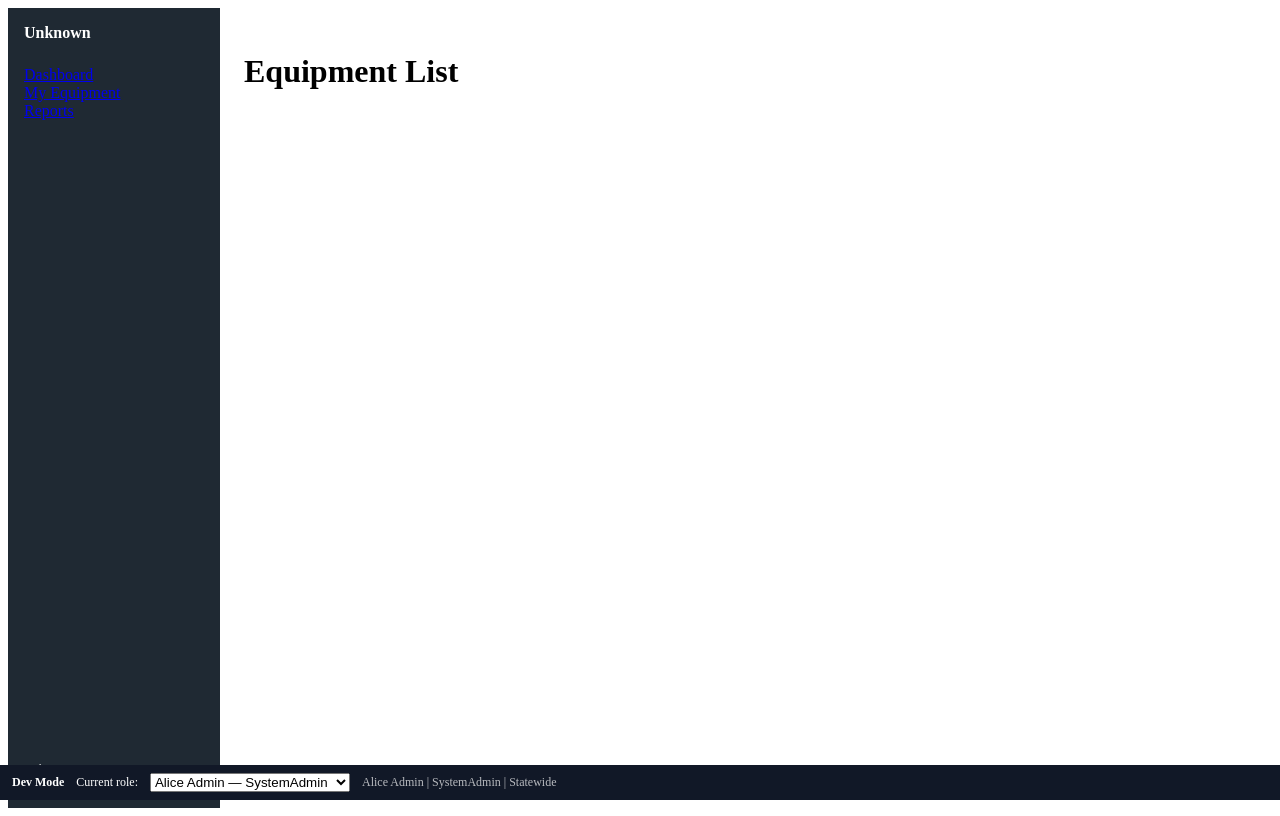
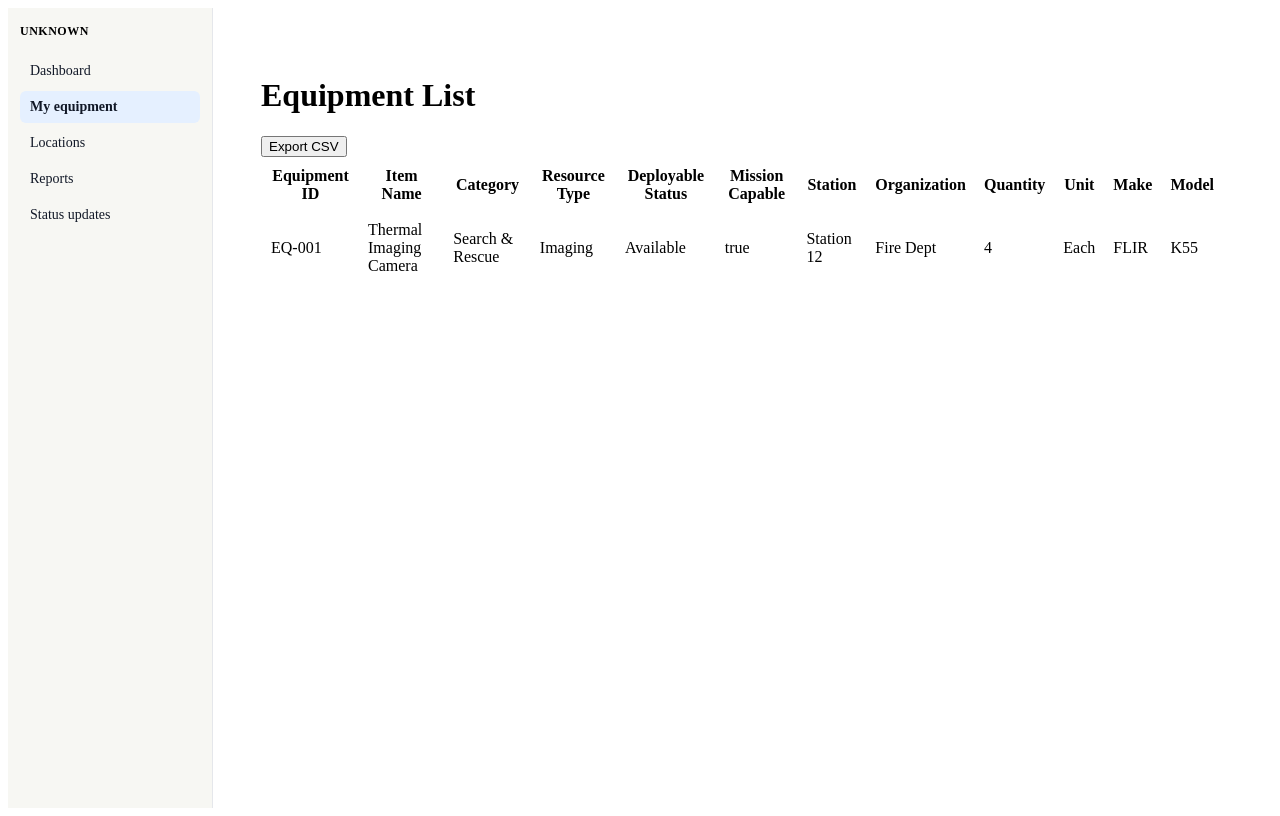
Before and after one commit to gnozea/Inventory, a React (Vite) app: page /equipment in a window 1280 px wide. Built offline with nearby package versions, Linux system fonts and the light colour scheme.

Commit message:
Add equipment creation flow and dashboard updates

```diff
--- a/src/App.tsx
+++ b/src/App.tsx
@@ -1,14 +1,17 @@
+
 import { Routes, Route, Navigate } from "react-router-dom";
 
 import Layout from "./components/Layout";
 import Dashboard from "./pages/Dashboard";
 import EquipmentList from "./pages/EquipmentList";
 import EquipmentDetail from "./pages/EquipmentDetail";
+import AddEquipment from "./pages/AddEquipment";
 import Search from "./pages/Search";
 import Reports from "./pages/Reports";
 import Admin from "./pages/Admin";
 import AccessDenied from "./components/AccessDenied";
 import { useCurrentUser } from "./hooks/useCurrentUser";
+
 
 export default function App() {
   const user = useCurrentUser();
@@ -19,7 +22,7 @@ export default function App() {
         <Route path="/" element={<Dashboard />} />
         <Route path="/equipment" element={<EquipmentList />} />
         <Route path="/equipment/:id" element={<EquipmentDetail />} />
-
+        <Route path="/equipment/new" element={<AddEquipment />} />
         <Route
           path="/search"
           element={
--- /dev/null
+++ b/src/api/equipmentApi.ts
@@ -0,0 +1,33 @@
+import type { EquipmentItem } from "../types/equipment";
+
+const MOCK_EQUIPMENT: EquipmentItem[] = [
+  {
+    recordId: "1",
+    equipmentId: "EQ-001",
+    itemName: "Thermal Imaging Camera",
+    category: "Search & Rescue",
+    equipmentResourceType: "Imaging",
+    deployableStatus: "Available",
+    missionCapable: true,
+    station: "Station 12",
+    organizationName: "Fire Dept",
+    quantity: 4,
+    unit: "Each",
+    manufacturerMake: "FLIR",
+    model: "K55",
+    cost: 4500,
+    fairMarketValue: 3800,
+  },
+];
+
+export async function fetchEquipment(): Promise<EquipmentItem[]> {
+  await new Promise((r) => setTimeout(r, 300));
+  return MOCK_EQUIPMENT;
+}
+
+export async function fetchEquipmentById(
+  id: string
+): Promise<EquipmentItem | undefined> {
+  await new Promise((r) => setTimeout(r, 300));
+  return MOCK_EQUIPMENT.find((e) => e.equipmentId === id);
+}
--- a/src/components/DevToolbar.tsx
+++ b/src/components/DevToolbar.tsx
@@ -32,6 +32,7 @@ export default function DevToolbar() {
   function changeUser(id: number) {
     const user = USERS.find((u) => u.id === id);
     if (!user) return;
+
     localStorage.setItem(STORAGE_KEY, JSON.stringify(user));
     window.location.reload();
   }
--- a/src/components/Layout.tsx
+++ b/src/components/Layout.tsx
@@ -1,61 +1,105 @@
 import { NavLink, Outlet } from "react-router-dom";
 import { useCurrentUser } from "../hooks/useCurrentUser";
-import DevToolbar from "./DevToolbar";
+
+const SIDEBAR_WIDTH = 180;
 
 export default function Layout() {
   const user = useCurrentUser();
 
+  const isSystemAdmin = user.role === "SystemAdmin";
+  const isGlobalViewer = user.role === "GlobalViewer";
+
   return (
     <div style={{ display: "flex", minHeight: "100vh" }}>
+      {/* Sidebar */}
       <aside
         style={{
-          width: 180,
-          background: "#1f2933",
-          color: "#fff",
-          padding: "16px",
+          width: SIDEBAR_WIDTH,
+          background: "#f7f7f3",
+          borderRight: "1px solid #e5e7eb",
+          padding: "16px 12px",
           display: "flex",
           flexDirection: "column",
+          justifyContent: "space-between",
         }}
       >
-        <strong style={{ marginBottom: 24 }}>{user.agency}</strong>
+        {/* Top section */}
+        <div>
+          {/* Agency name */}
+          <div
+            style={{
+              fontWeight: 700,
+              fontSize: 12,
+              letterSpacing: 0.5,
+              marginBottom: 16,
+            }}
+          >
+            {user.agency.toUpperCase()}
+          </div>
 
-        <nav style={{ flex: 1 }}>
-          <NavLink to="/">Dashboard</NavLink>
-          <br />
-          <NavLink to="/equipment">My Equipment</NavLink>
-          <br />
+          <NavGroup>
+            <NavItem to="/">Dashboard</NavItem>
+            <NavItem to="/equipment">My equipment</NavItem>
+            <NavItem to="/locations">Locations</NavItem>
+            <NavItem to="/reports">Reports</NavItem>
+            <NavItem to="/status-updates">Status updates</NavItem>
+          </NavGroup>
+        </div>
 
-          {(user.role === "SystemAdmin" ||
-            user.role === "GlobalViewer") && (
-            <>
-              <NavLink to="/search">Global Search</NavLink>
-              <br />
-            </>
+        {/* Bottom section */}
+        <div>
+          {(isGlobalViewer || isSystemAdmin) && (
+            <NavGroup>
+              <NavItem to="/search">Global search</NavItem>
+            </NavGroup>
           )}
 
-          <NavLink to="/reports">Reports</NavLink>
-          <br />
-
-          {user.role === "SystemAdmin" && (
-            <>
-              <NavLink to="/admin">Admin</NavLink>
-              <br />
-            </>
+          {isSystemAdmin && (
+            <NavGroup>
+              <NavItem to="/admin">Settings</NavItem>
+            </NavGroup>
           )}
-        </nav>
-
-        <div style={{ fontSize: 12, opacity: 0.8 }}>
-          {user.name}
-          <br />
-          {user.role}
         </div>
       </aside>
 
+      {/* Main content */}
       <main style={{ flex: 1, padding: 24 }}>
         <Outlet />
       </main>
-
-      <DevToolbar />
     </div>
   );
 }
+
+/* ---------- helpers ---------- */
+
+function NavGroup({ children }: { children: React.ReactNode }) {
+  return <div style={{ marginBottom: 12 }}>{children}</div>;
+}
+
+function NavItem({
+  to,
+  children,
+}: {
+  to: string;
+  children: React.ReactNode;
+}) {
+  return (
+    <NavLink
+      to={to}
+      end
+      style={({ isActive }) => ({
+        display: "block",
+        padding: "8px 10px",
+        borderRadius: 6,
+        marginBottom: 4,
+        fontSize: 14,
+        textDecoration: "none",
+        color: "#111827",
+        background: isActive ? "#e5f0ff" : "transparent",
+        fontWeight: isActive ? 600 : 400,
+      })}
+    >
+      {children}
+    </NavLink>
+  );
+}
--- a/src/pages/Dashboard.tsx
+++ b/src/pages/Dashboard.tsx
@@ -1,4 +1,5 @@
 import { useEffect, useMemo, useState } from "react";
+import { useNavigate } from "react-router-dom";
 import { useCurrentUser } from "../hooks/useCurrentUser";
 
 type Status = "Active" | "Maintenance" | "Decommissioned";
@@ -54,29 +55,33 @@ const MOCK_EQUIPMENT: Equipment[] = [
 
 export default function Dashboard() {
   const user = useCurrentUser();
+  const navigate = useNavigate();
   const [loading, setLoading] = useState(true);
 
-  // Fake loading delay
   useEffect(() => {
     const t = setTimeout(() => setLoading(false), 600);
     return () => clearTimeout(t);
   }, []);
 
-  // Agency filter
+  const canAddEquipment =
+    user.role === "SystemAdmin" ||
+    user.role === "AgencyAdmin" ||
+    user.role === "Editor";
+
   const visibleEquipment = useMemo(() => {
     if (user.role === "SystemAdmin") return MOCK_EQUIPMENT;
-    return MOCK_EQUIPMENT.filter(
-      (e) => e.agency === user.agency
-    );
+    return MOCK_EQUIPMENT.filter((e) => e.agency === user.agency);
   }, [user]);
 
-  // Metrics
   const metrics = useMemo(() => {
     return {
       total: visibleEquipment.length,
-      active: visibleEquipment.filter(e => e.status === "Active").length,
-      maintenance: visibleEquipment.filter(e => e.status === "Maintenance").length,
-      decommissioned: visibleEquipment.filter(e => e.status === "Decommissioned").length,
+      active: visibleEquipment.filter((e) => e.status === "Active").length,
+      maintenance: visibleEquipment.filter((e) => e.status === "Maintenance")
+        .length,
+      decommissioned: visibleEquipment.filter(
+        (e) => e.status === "Decommissioned"
+      ).length,
     };
   }, [visibleEquipment]);
 
@@ -90,24 +95,91 @@ export default function Dashboard() {
       .slice(0, 10);
   }, [visibleEquipment]);
 
-  if (loading) {
-    return <p>Loading dashboard…</p>;
-  }
+  const goToEquipment = (status?: Status) => {
+    if (status) {
+      navigate(`/equipment?status=${status}`);
+    } else {
+      navigate("/equipment");
+    }
+  };
+
+  if (loading) return <p>Loading dashboard…</p>;
 
   return (
     <div>
-      <h1>Dashboard</h1>
+      {/* Header */}
+      <div
+        style={{
+          display: "flex",
+          justifyContent: "space-between",
+          alignItems: "center",
+          marginBottom: 24,
+        }}
+      >
+        <div>
+          <h1 style={{ marginBottom: 4 }}>Dashboard</h1>
+          <div style={{ fontSize: 13, opacity: 0.7 }}>
+            {user.agency} · Showing your agency equipment
+          </div>
+        </div>
 
-      {/* Metrics */}
-      <div style={{ display: "flex", gap: 16, marginBottom: 24 }}>
-        <Metric label="Total" value={metrics.total} />
-        <Metric label="Active" value={metrics.active} />
-        <Metric label="Maintenance" value={metrics.maintenance} />
-        <Metric label="Decommissioned" value={metrics.decommissioned} />
+        <div style={{ display: "flex", gap: 12 }}>
+          <input
+            placeholder="Search my equipment…"
+            style={{
+              padding: "8px 10px",
+              borderRadius: 6,
+              border: "1px solid #d1d5db",
+            }}
+          />
+
+          {canAddEquipment && (
+            <button
+              onClick={() => navigate("/equipment/new")}
+              style={{
+                padding: "8px 12px",
+                fontWeight: 600,
+              }}
+            >
+              + Add equipment
+            </button>
+          )}
+        </div>
       </div>
 
-      {/* Recent table */}
-      <h2>Recent Equipment</h2>
+      {/* Metrics Grid */}
+      <div
+        style={{
+          display: "grid",
+          gridTemplateColumns: "repeat(4, minmax(0, 1fr))",
+          gap: 16,
+          marginBottom: 32,
+        }}
+      >
+        <Metric
+          label="Total equipment"
+          value={metrics.total}
+          onClick={() => goToEquipment()}
+        />
+        <Metric
+          label="Active"
+          value={metrics.active}
+          onClick={() => goToEquipment("Active")}
+        />
+        <Metric
+          label="In maintenance"
+          value={metrics.maintenance}
+          onClick={() => goToEquipment("Maintenance")}
+        />
+        <Metric
+          label="Decommissioned"
+          value={metrics.decommissioned}
+          onClick={() => goToEquipment("Decommissioned")}
+        />
+      </div>
+
+      {/* Recent */}
+      <h2 style={{ marginBottom: 12 }}>Recent equipment</h2>
 
       <table width="100%" cellPadding={8}>
         <thead>
@@ -125,10 +197,14 @@ export default function Dashboard() {
               <td>{e.name}</td>
               <td>{e.category}</td>
               <td>{e.location}</td>
-              <td><StatusPill status={e.status} /></td>
               <td>
-                {user.role !== "Reporter" && (
+                <StatusPill status={e.status} />
+              </td>
+              <td>
+                {canAddEquipment ? (
                   <button>Edit</button>
+                ) : (
+                  <button>View</button>
                 )}
               </td>
             </tr>
@@ -141,11 +217,37 @@ export default function Dashboard() {
 
 /* ---------- helpers ---------- */
 
-function Metric({ label, value }: { label: string; value: number }) {
+function Metric({
+  label,
+  value,
+  onClick,
+}: {
+  label: string;
+  value: number;
+  onClick: () => void;
+}) {
   return (
-    <div style={{ padding: 16, background: "#f3f4f6", borderRadius: 6 }}>
-      <div style={{ fontSize: 12, opacity: 0.7 }}>{label}</div>
-      <div style={{ fontSize: 24, fontWeight: "bold" }}>{value}</div>
+    <div
+      onClick={onClick}
+      style={{
+        padding: 16,
+        background: "#f7f7f3",
+        borderRadius: 8,
+        cursor: "pointer",
+      }}
+    >
+      <div style={{ fontSize: 13, opacity: 0.7 }}>{label}</div>
+      <div style={{ fontSize: 26, fontWeight: 700 }}>{value}</div>
+      <div
+        style={{
+          marginTop: 6,
+          fontSize: 12,
+          color: "#2563eb",
+          textDecoration: "underline",
+        }}
+      >
+        View all
+      </div>
     </div>
   );
 }
--- a/src/pages/EquipmentList.tsx
+++ b/src/pages/EquipmentList.tsx
@@ -1,3 +1,79 @@
+import { useEffect, useState } from "react";
+import { useCurrentUser } from "../hooks/useCurrentUser";
+import type { EquipmentItem } from "../types/equipment";
+import { fetchEquipment } from "../api/equipmentApi";
+import { exportEquipmentCsv } from "../utils/exportEquipmentCsv";
+
+type Column<T> = {
+  key: keyof T;
+  label: string;
+  adminOnly?: boolean;
+};
+
+const COLUMNS: Column<EquipmentItem>[] = [
+  { key: "equipmentId", label: "Equipment ID" },
+  { key: "itemName", label: "Item Name" },
+  { key: "category", label: "Category" },
+  { key: "equipmentResourceType", label: "Resource Type" },
+  { key: "deployableStatus", label: "Deployable Status" },
+  { key: "missionCapable", label: "Mission Capable" },
+  { key: "station", label: "Station" },
+  { key: "organizationName", label: "Organization" },
+  { key: "quantity", label: "Quantity" },
+  { key: "unit", label: "Unit" },
+  { key: "manufacturerMake", label: "Make" },
+  { key: "model", label: "Model" },
+
+  // Admin-only
+  { key: "cost", label: "Cost", adminOnly: true },
+  { key: "fairMarketValue", label: "FMV", adminOnly: true },
+];
+
 export default function EquipmentList() {
-  return <h1>Equipment List</h1>;
+  const { role } = useCurrentUser();
+  const [rows, setRows] = useState<EquipmentItem[]>([]);
+
+  const isAdmin = role === "SystemAdmin";
+  const canExport = role === "SystemAdmin" || role === "Reporter";
+
+  useEffect(() => {
+    fetchEquipment().then(setRows);
+  }, []);
+
+  const visibleColumns = COLUMNS.filter(
+    (c) => !c.adminOnly || isAdmin
+  );
+
+  return (
+    <div style={{ padding: 24 }}>
+      <h1>Equipment List</h1>
+
+      {canExport && (
+        <button onClick={() => exportEquipmentCsv(rows)}>
+          Export CSV
+        </button>
+      )}
+
+      <table width="100%" cellPadding={8}>
+        <thead>
+          <tr>
+            {visibleColumns.map((c) => (
+              <th key={String(c.key)}>{c.label}</th>
+            ))}
+          </tr>
+        </thead>
+        <tbody>
+          {rows.map((row) => (
+            <tr key={row.recordId}>
+              {visibleColumns.map((c) => (
+                <td key={String(c.key)}>
+                  {String(row[c.key] ?? "")}
+                </td>
+              ))}
+            </tr>
+          ))}
+        </tbody>
+      </table>
+    </div>
+  );
 }
--- /dev/null
+++ b/src/types/equipment.ts
@@ -0,0 +1,23 @@
+export type EquipmentItem = {
+  recordId: string;
+  equipmentId: string;
+  itemName: string;
+  category: string;
+  equipmentResourceType: string;
+
+  deployableStatus: string;
+  missionCapable: boolean;
+
+  station: string;
+  organizationName: string;
+
+  quantity: number;
+  unit: string;
+
+  manufacturerMake: string;
+  model: string;
+
+  // Admin-only
+  cost?: number;
+  fairMarketValue?: number;
+};
--- /dev/null
+++ b/src/utils/exportEquipmentCsv.ts
@@ -0,0 +1,29 @@
+import type { EquipmentItem } from "../types/equipment";
+
+export function exportEquipmentCsv(
+  rows: EquipmentItem[],
+  filename = "equipment.csv"
+) {
+  if (!rows.length) return;
+
+  const headers = Object.keys(rows[0]);
+
+  const csv = [
+    headers.join(","),
+    ...rows.map((row) =>
+      headers
+        .map((h) => `"${String(row[h as keyof EquipmentItem] ?? "")}"`)
+        .join(",")
+    ),
+  ].join("\n");
+
+  const blob = new Blob([csv], { type: "text/csv;charset=utf-8;" });
+  const url = URL.createObjectURL(blob);
+
+  const link = document.createElement("a");
+  link.href = url;
+  link.download = filename;
+  link.click();
+
+  URL.revokeObjectURL(url);
+}
```
Also changed, not shown: src/pages/EquipmentDetail.tsx (+17 -1 lines), src/components/AccessDenied.tsx (line endings or trailing spaces), src/hooks/useCurrentUser.ts (line endings or trailing spaces), 1 other file (tests, documents, lock files or other folders).
